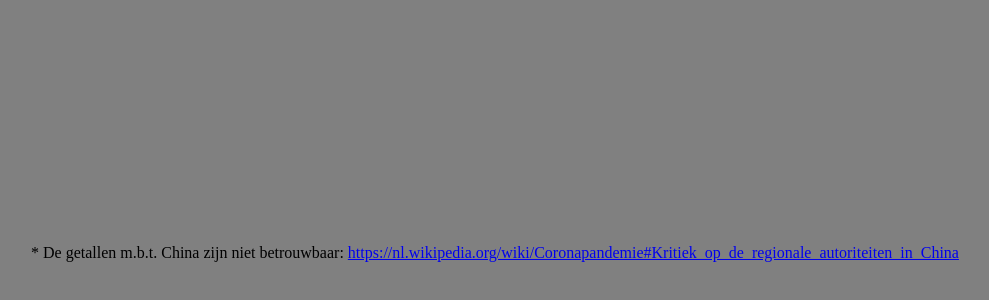
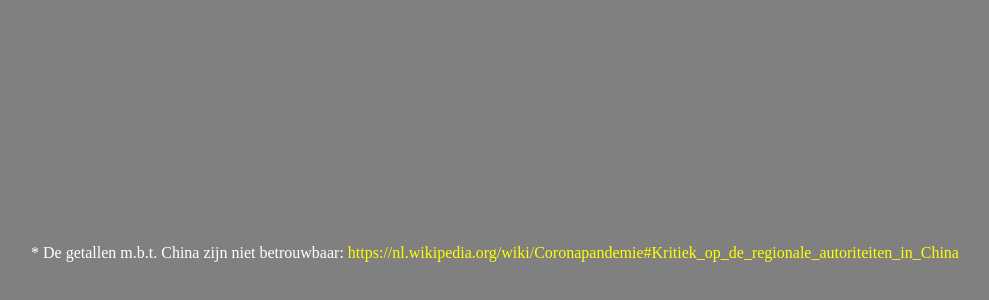
Before and after one commit to tribbin/covid19nl, a plain HTML site: page index.html in a window 1280 px wide. Shown: the part 618-918 px from the top of the page, without its empty margins (145-1134 px from the left). Drawn offline with Linux system fonts and the light colour scheme; no server answers.

Commit message:
Tekst-kleur.

```diff
--- a/index.html
+++ b/index.html
@@ -3,6 +3,7 @@
 	<head>
 		<style>
 			body {
+				color: white;
 				background: gray;
 				text-align: center;
 			}
@@ -10,6 +11,10 @@
 				margin-top: 2em;
 				text-align: center;
 				display: inline-block;
+			}
+			a {
+				color: yellow;
+				text-decoration: none;
 			}
 		</style>
 
```
